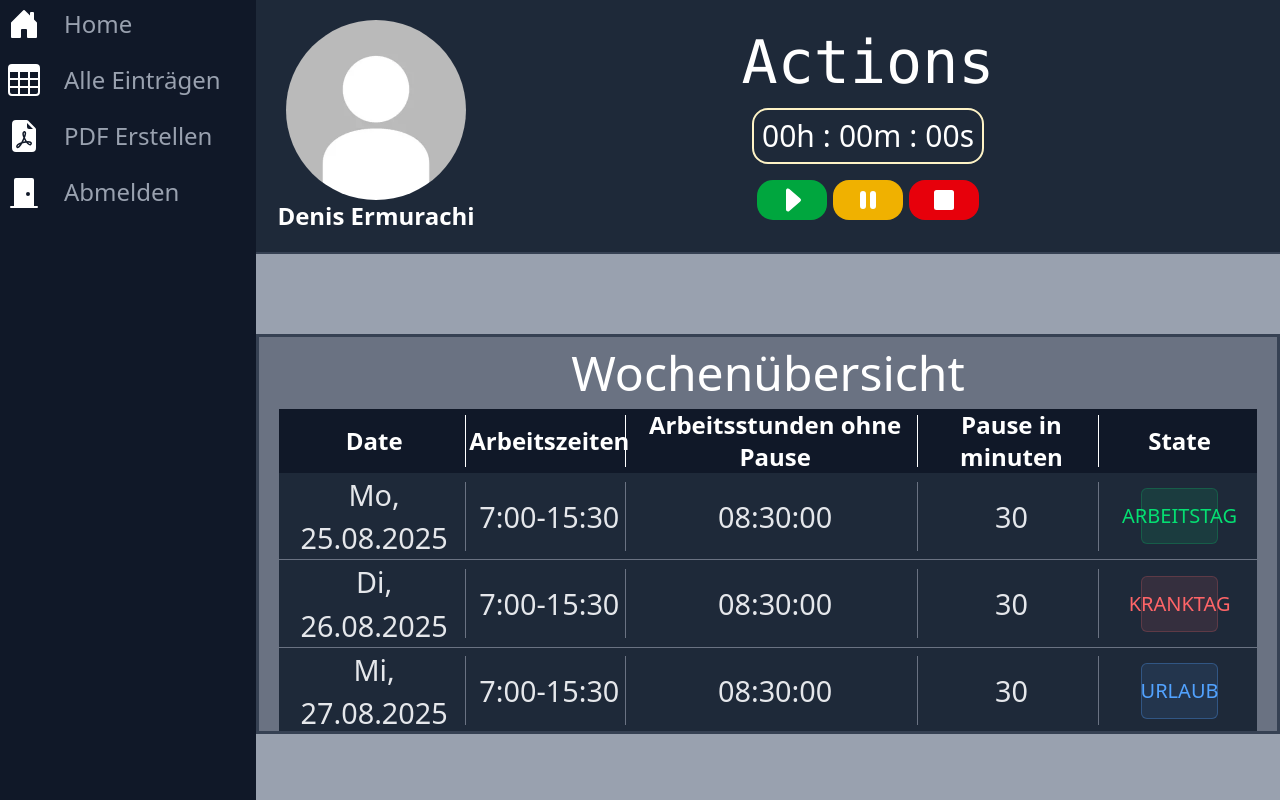
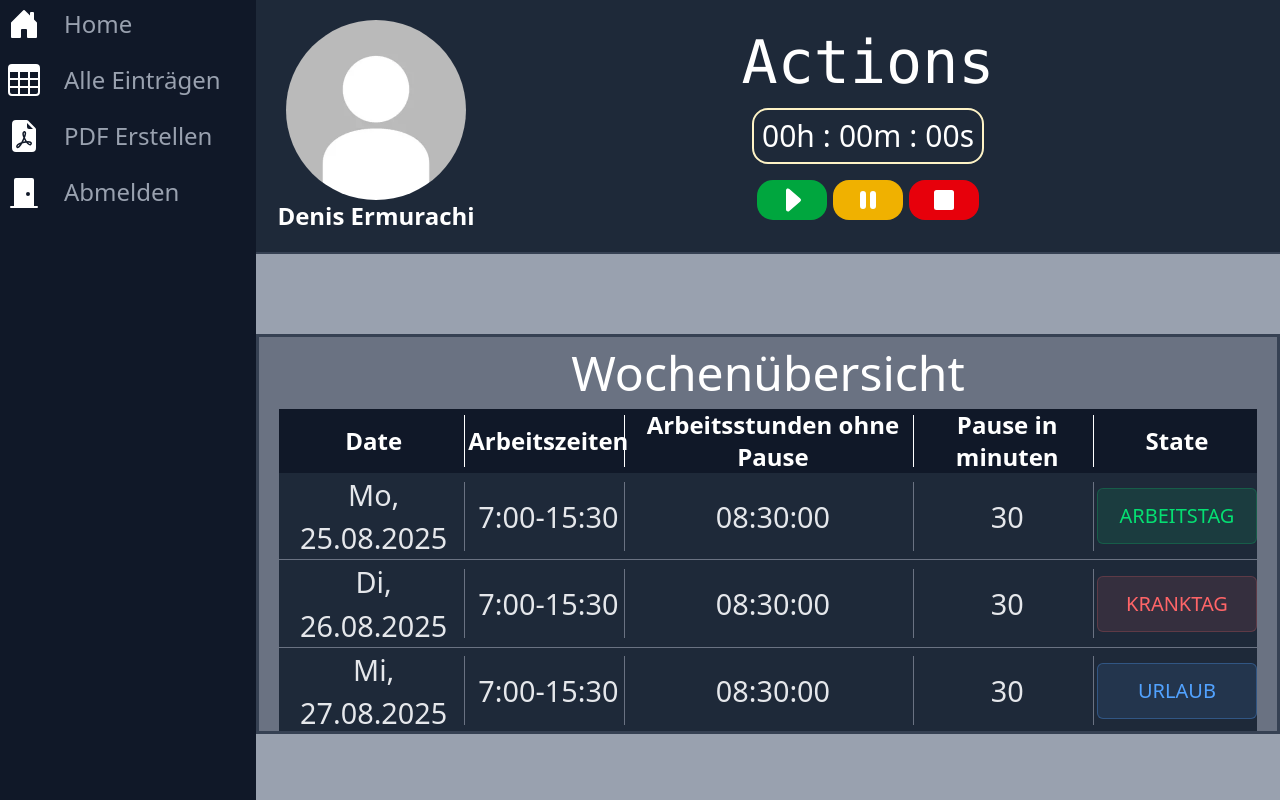
Before and after one commit to Denis80085/Time-Tracker, a React (Vite) app in the folder frontend/: page / in a window 1280 px wide. Built offline with nearby package versions, Linux system fonts and the light colour scheme.

Commit message:
hover animation for Badge

```diff
--- a/frontend/src/components/Badge.tsx
+++ b/frontend/src/components/Badge.tsx
@@ -1,9 +1,10 @@
 import { type VariantProps, cva } from "class-variance-authority";
 import type { FC, HTMLAttributes } from "react";
+import { useState } from "react";
 import { cn } from "../utils/helpers.ts";
 
 const badgeVarients = cva(
-  "inline-flex items-center justify-center rounded-md font-medium inset-ring",
+  "flex items-center justify-center rounded-md font-medium inset-ring",
   {
     variants: {
       variant: {
@@ -42,14 +43,28 @@ const Badge: FC<BadgeProps> = ({
   className,
   ...props
 }) => {
+  const [play, setPlay] = useState(false);
+
+  const playAnimation = () => {
+    if (!play) {
+      setPlay(true);
+      setTimeout(() => setPlay(false), 400);
+    }
+  };
+
   return (
-    <span
-      className={cn(badgeVarients({ variant, size, className }))}
-      {...props}
+    <div
+      onMouseEnter={playAnimation}
+      className={`w-fit h-fit inline-flex items-center justify-center ${play && "shine-bg-play"}`}
     >
-      {text}
-    </span>
+      <span
+        className={cn(badgeVarients({ variant, size, className }))}
+        {...props}
+      >
+        {text}
+      </span>
+    </div>
   );
 };
 
-export { Badge, badgeVarients };
+export default Badge;
--- a/frontend/src/components/Home/TableComponent/Table.tsx
+++ b/frontend/src/components/Home/TableComponent/Table.tsx
@@ -7,7 +7,7 @@ type TableProps<T> = {
 
 function Table<T extends object>({ Columns, Rows }: TableProps<T>) {
   return (
-    <table className="w-full h-full">
+    <table className="w-full h-full cursor-default">
       <thead className="bg-gray-900 text-white h-1/9  text-2xl">
         <tr>
           {Columns.map((column, index) => (
--- a/frontend/src/components/Home/WeekOverView.tsx
+++ b/frontend/src/components/Home/WeekOverView.tsx
@@ -1,7 +1,7 @@
 import DayType from "../../enums/DayType.ts";
 import Table from "./TableComponent/Table.tsx";
 import { TableColumn } from "./TableComponent/Table.tsx";
-import { Badge } from "../Badge.tsx";
+import Badge from "../Badge.tsx";
 import { type ReactNode } from "react";
 
 type RowData = {
@@ -55,7 +55,7 @@ function WeekOverView({ days }: WeekOverViewProps) {
             text={"ARBEITSTAG"}
             size={"huge"}
             variant={"green"}
-            className="w-1/2"
+            className="w-40"
           />
         );
       case DayType.KRANKTAG:
@@ -64,7 +64,7 @@ function WeekOverView({ days }: WeekOverViewProps) {
             text={"KRANKTAG"}
             size={"huge"}
             variant={"red"}
-            className="w-1/2"
+            className="w-40"
           />
         );
       case DayType.URLAUB:
@@ -73,7 +73,7 @@ function WeekOverView({ days }: WeekOverViewProps) {
             text={"URLAUB"}
             size={"huge"}
             variant={"blue"}
-            className="w-1/2"
+            className="w-40"
           />
         );
       case DayType.FEIERTAG:
@@ -82,7 +82,7 @@ function WeekOverView({ days }: WeekOverViewProps) {
             text={"FEIERTAG"}
             size={"huge"}
             variant={"indigo"}
-            className="w-1/2"
+            className="w-40"
           />
         );
       default:
@@ -91,7 +91,7 @@ function WeekOverView({ days }: WeekOverViewProps) {
             text={"UNANGETRAGEN"}
             size={"huge"}
             variant={"gray"}
-            className="w-1/2"
+            className="w-40"
           />
         );
     }
--- a/frontend/src/index.css
+++ b/frontend/src/index.css
@@ -2,6 +2,10 @@
 @source inline("text-green-500 border-green-500");
 @source inline("text-yellow-300 border-yellow-300");
 @source inline("text-red-600 border-red-600");
+
+@tailwind base;
+@tailwind components;
+@tailwind utilities;
 
 @layer components {
   .scrollbar-thumb-only {
@@ -17,6 +21,30 @@
       border-radius: 100vh;
       border: 3px solid transparent;
     }
+  }
+}
+
+@layer utilities {
+  @keyframes sheen-horizontal {
+    from { background-position: 200% 0; }
+    to   { background-position: -100% 0; }
+  }
+
+  .shine-bg-play{
+    @apply max-w-md overflow-hidden shadow-2xl relative rounded-md;
+
+    background: linear-gradient(
+            85deg,
+            transparent 50%,
+            rgba(126, 118, 118, 0.8) 60%,
+            transparent 70%,
+            transparent 100%
+    );
+    background-size: 250% 250%, 100% 100%;
+    background-position: -100% 0, 0 0;
+    background-repeat: no-repeat;
+
+    animation: sheen-horizontal 400ms linear forwards;
   }
 }
 
```
